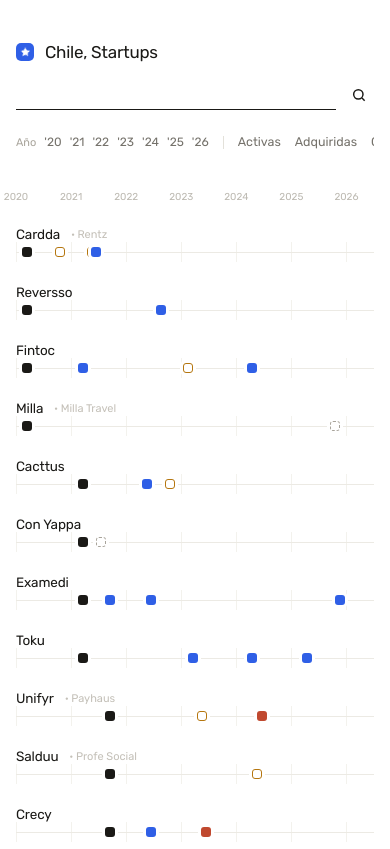
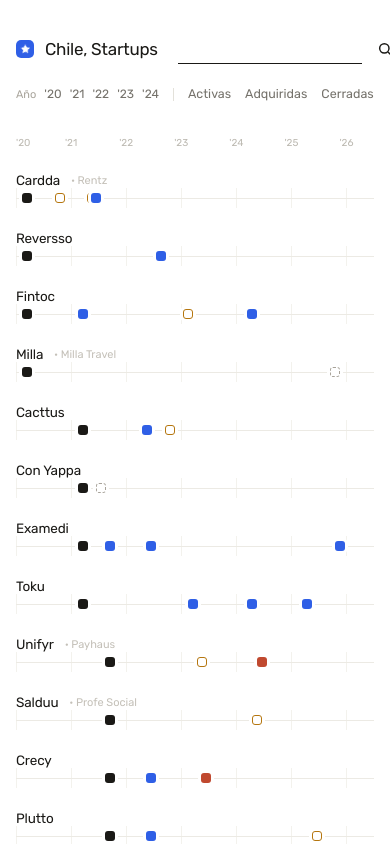
Before and after one commit to emersoftware/startups, an Astro site in the folder web/: page / in a window 390 px wide. Shown: the top 849 px of the page. Built offline with nearby package versions, Linux system fonts and the light colour scheme; Astro itself is replaced by a stand-in of ours.

Commit message:
Mobile/header polish: search in header next to title; year filter = founding year ('20-'24); short edge-safe axis labels; merge Sin señal into Cerradas; restore list-only scroll

```diff
--- a/web/src/pages/index.astro
+++ b/web/src/pages/index.astro
@@ -38,10 +38,11 @@
   }));
   // KISS: the status is only the outcome (Activa/Adquirida/Cerrada); the pivot
   // is an event, not a status. The "pivot" ones are still alive -> Activa.
-  const status = s.status === "pivot" ? "activa" : s.status;
+  const status = s.status === "pivot" ? "activa" : s.status === "inactiva" ? "cerrada" : s.status;
   return {
     ...s, events, status,
-    years: [...new Set(s.events.map((e: any) => e.date.slice(0, 4)))],
+    // El filtro de año matchea solo el PRIMER evento (año de fundación).
+    years: s.events[0] ? [s.events[0].date.slice(0, 4)] : [],
     hasPivot: s.events.some((e: any) => e.type === "pivot"),
     hasCapital: s.events.some((e: any) => e.type === "capital"),
     st: ST[status] ?? ST.activa,
@@ -50,7 +51,7 @@
   };
 });
 
-const estadoChips = [["activa","Activas"],["adquirida","Adquiridas"],["cerrada","Cerradas"],["inactiva","Sin señal"]];
+const estadoChips = [["activa","Activas"],["adquirida","Adquiridas"],["cerrada","Cerradas"]];
 const tagChips = [["pivot","Pivotearon"],["capital","Levantaron capital"]];
 
 const pageTitle = "Chile, Startups — trayectorias de startups chilenas";
@@ -91,27 +92,26 @@
 
     <div style="flex-shrink:0;background:#ffffff">
       <div class="hdr" style="padding:22px 30px 0">
-        <div style="display:flex;align-items:center;justify-content:space-between;gap:24px">
-          <div style="display:flex;align-items:center;gap:11px">
+        <div class="topbar" style="display:flex;align-items:center;justify-content:space-between;gap:20px">
+          <div style="display:flex;align-items:center;gap:11px;flex-shrink:0">
             <span style="width:18px;height:18px;background:#2f5fe6;display:inline-flex;align-items:center;justify-content:center;border-radius:5px"><svg width="11" height="11" viewBox="0 0 24 24" style="animation:starSpin 2s infinite;transform-origin:50% 50%"><path fill="#ffffff" d="M12 2l2.94 6.34L22 9.27l-5 4.73 1.18 6.99L12 17.77 5.82 21l1.18-6.99-5-4.73 7.06-.93z"></path></svg></span>
             <span style="font-size:17px;font-weight:400;letter-spacing:-0.015em">Chile, Startups</span>
           </div>
-        </div>
-
-        <div style="display:flex;align-items:flex-end;gap:18px;flex-wrap:wrap;margin-top:18px">
-          <div class="searchwrap" style="display:flex;align-items:stretch;gap:8px;flex:1;min-width:180px;max-width:260px">
+          <div class="searchwrap" style="display:flex;align-items:stretch;gap:8px;flex:1;min-width:140px;max-width:300px">
             <div style="flex:1;display:flex;align-items:center;border-bottom:1.5px solid #1a1916;padding-bottom:6px">
-              <input id="search" placeholder="" style="flex:1;border:0;outline:0;background:transparent;font:inherit;font-size:13.5px;color:#1a1916;padding:0" />
+              <input id="search" placeholder="" style="flex:1;min-width:0;border:0;outline:0;background:transparent;font:inherit;font-size:13.5px;color:#1a1916;padding:0" />
             </div>
             <button class="searchbtn" style="width:30px;height:30px;align-self:flex-end;background:transparent;border:0;display:flex;align-items:center;justify-content:center;cursor:pointer;flex-shrink:0;color:#1a1916;padding:0">
               <svg width="16" height="16" viewBox="0 0 24 24" fill="none" stroke="currentColor" stroke-width="2.2"><circle cx="11" cy="11" r="7"></circle><line x1="20.5" y1="20.5" x2="16.5" y2="16.5"></line></svg>
             </button>
           </div>
+        </div>
 
+        <div style="display:flex;align-items:flex-end;gap:18px;flex-wrap:wrap;margin-top:16px">
           <div class="filterbar" style="display:flex;align-items:center;gap:14px;flex-wrap:wrap">
             <div style="display:flex;align-items:center;gap:8px">
               <span style="font-size:11px;color:#a8a49b">Año</span>
-              {data.meta.ticks.map((y: number) => (
+              {data.meta.ticks.filter((y: number) => y <= 2024).map((y: number) => (
                 <button class="chip-year" data-year={y} style="border:0;border-bottom:2px solid transparent;background:transparent;padding:2px 0;font:inherit;font-size:12px;font-weight:400;color:#75726b;cursor:pointer">{`'${String(y).slice(2)}`}</button>
               ))}
             </div>
@@ -131,9 +131,10 @@
       <div class="axishead" style="display:grid;grid-template-columns:200px 1fr;gap:0;padding:8px 30px 8px;margin-top:26px">
         <div></div>
         <div style="position:relative;height:13px">
-          {ticks.map((t) => (
-            <span style={`position:absolute;left:${t.left}%;transform:translateX(-50%);font-size:10px;color:#bdbab2`}>{t.y}</span>
-          ))}
+          {ticks.map((t) => {
+            const tx = t.left <= 1 ? "0" : t.left >= 99 ? "-100%" : "-50%";
+            return (<span style={`position:absolute;left:${t.left}%;transform:translateX(${tx});font-size:10px;color:#bdbab2`}>{`'${String(t.y).slice(2)}`}</span>);
+          })}
         </div>
       </div>
     </div>
--- a/web/src/styles/global.css
+++ b/web/src/styles/global.css
@@ -32,15 +32,16 @@
 /* ── Móvil (portrait): Idea 1 — nombre arriba, eje a ancho completo ── */
 /* >640px (incl. teléfono en landscape) conserva la UI de escritorio tal cual. */
 @media (max-width: 640px) {
-  /* scroll de documento normal en vez del app-shell 100vh */
-  .shell { display: block !important; height: auto !important; min-height: 0 !important; padding: 20px 0 48px !important; }
-  .shell > div { display: block !important; max-width: none !important; }
-  .hdr { padding: 22px 16px 0 !important; }
+  /* SOLO la lista scrollea; el header (marca+buscador, filtros, eje) queda fijo.
+     100dvh evita que la barra de Safari tape contenido (cae a 100vh si no hay soporte). */
+  .shell { height: 100dvh !important; min-height: 0 !important; padding: 16px 0 0 !important; }
+  .shell > div { max-width: none !important; }
+  .hdr { padding: 18px 16px 0 !important; }
   .searchwrap { max-width: none !important; }
-  #rows { display: block !important; overflow: visible !important; padding: 4px 16px 40px !important; }
+  #rows { padding: 4px 16px 16px !important; }
 
   /* eje de años a ancho completo (sin la columna de 200px) */
-  .axishead { grid-template-columns: 1fr !important; padding: 16px 16px 6px !important; margin-top: 16px !important; }
+  .axishead { grid-template-columns: 1fr !important; padding: 14px 16px 6px !important; margin-top: 12px !important; }
   .axishead > div:first-child { display: none !important; }
 
   /* cada fila se apila: nombre arriba, timeline a ancho completo y alineado */
```
